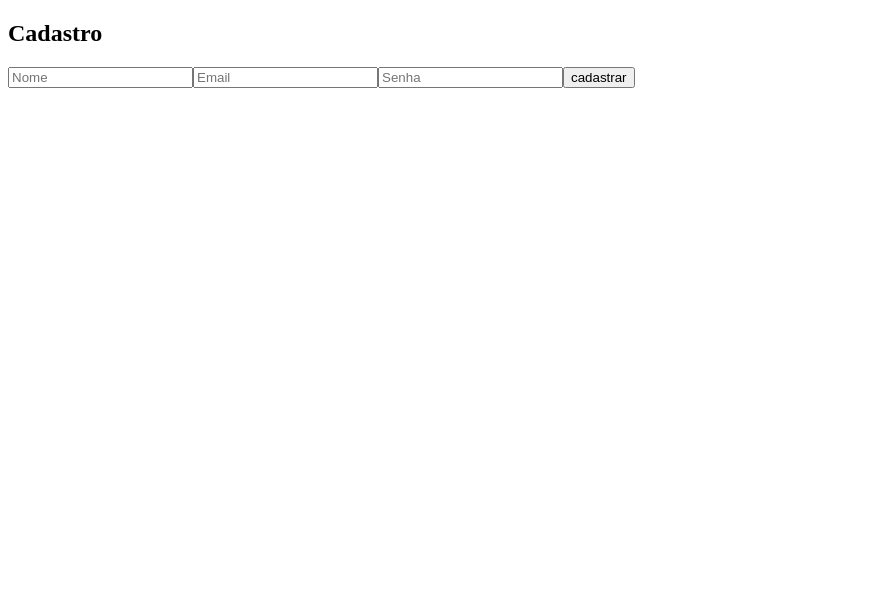
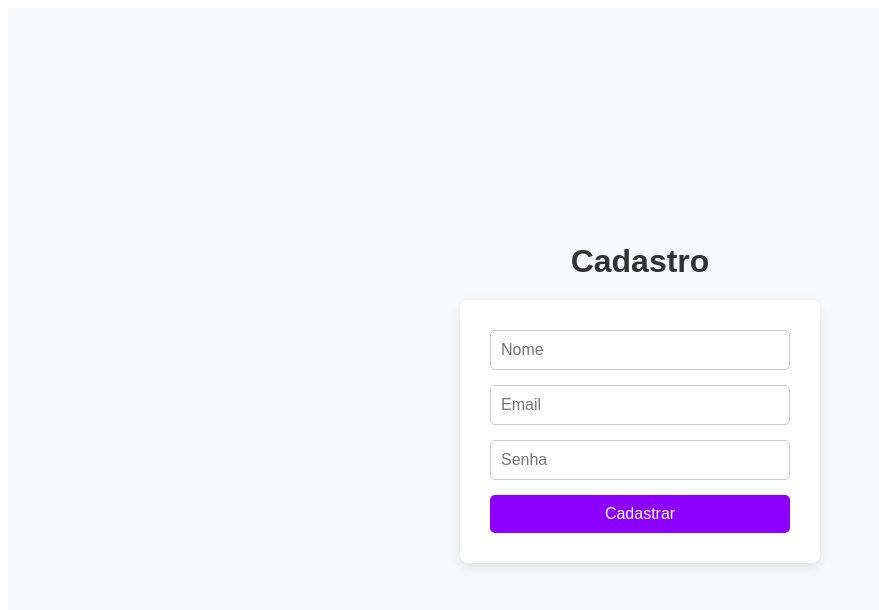
Before and after one commit to olavo-goes/ProjetoPTAS_PTAC, a React (Vite) app in the folder frontend-novo/: page /cadastro in a window 1280 px wide. Shown: the top 610 px of the page, without its empty margins (0-879 px from the left). Built offline with nearby package versions, Linux system fonts and the light colour scheme.

Commit message:
CSS
Criação da css de cada pagina

```diff
--- a/frontend-novo/src/App.jsx
+++ b/frontend-novo/src/App.jsx
@@ -10,7 +10,7 @@ function App () {
     <Router>
       <Routes>
         <Route path="/cadastro" element={<Cadastro />}/>
-        <Route path="/login" element={<Login />}/>
+        <Route path="/" element={<Login />}/>
         <Route path="/area-logada" element={<AreaLogada />} />
       </Routes>
     </Router>
--- a/frontend-novo/src/pages/AreaLogada.jsx
+++ b/frontend-novo/src/pages/AreaLogada.jsx
@@ -1,10 +1,11 @@
 import React from "react";
+import styles from "./AreaLogada.module.css"; // Importa o CSS Module
 
 function AreaLogada() {
   return (
-    <div>
-      <h1>Área logada</h1>
-      <p>Você realizou o login</p>
+    <div className={styles.container}>
+      <h1 className={styles.title}>Área Logada</h1>
+      <p className={styles.text}>Você realizou o login com sucesso!</p>
     </div>
   );
 }
--- /dev/null
+++ b/frontend-novo/src/pages/AreaLogada.module.css
@@ -0,0 +1,20 @@
+.container {
+  display: flex;
+  flex-direction: column;
+  align-items: center;
+  justify-content: center;
+  height: 100vh;
+  background-color: #e9f7ef;
+  font-family: Arial, sans-serif;
+}
+
+.title {
+  font-size: 2.5rem;
+  color: #8c00ff;
+  margin-bottom: 10px;
+}
+
+.text {
+  font-size: 1.2rem;
+  color: #555;
+}
--- a/frontend-novo/src/pages/Cadastro.jsx
+++ b/frontend-novo/src/pages/Cadastro.jsx
@@ -1,6 +1,7 @@
 import React, { useState } from "react";
 import api from "../services/api";
 
+import styles from "./Cadastro.module.css"; // Importando o CSS Module
 
 function Cadastro() {
     const [cadastro, setCadastro] = useState({
@@ -13,32 +14,47 @@ function Cadastro() {
 
     const handleChange = (e) => {
         setCadastro({ ...cadastro, [e.target.name]: e.target.value });
-    }
+    };
+
     const handleSubmit = async (e) => {
         e.preventDefault();
         try {
             const res = await api.post("/usuario/cadastro", cadastro);
-            setMensagem(`usuario cadastrado com o id ${res.data.usuarioId}`)
+            setMensagem(`Usuário cadastrado com o ID ${res.data.usuarioId}`);
+        } catch (err) {
+            setMensagem("Erro ao cadastrar usuário");
         }
-        catch (err) {
-            setMensagem("erro ao cadastrar usuário")
-        }
-    }
-
-
+    };
 
     return (
-        <div>
-            <h2>Cadastro</h2>
-            <form onSubmit={handleSubmit}>
-                <input name="nome" placeholder="Nome" onChange={handleChange} />
-                <input name="email" type="email" placeholder="Email" onChange={handleChange} />
-                <input name="senha" type="password" placeholder="Senha" onChange={handleChange} />
-                <button type="submit">cadastrar</button>
+        <div className={styles.container}>
+            <h2 className={styles.title}>Cadastro</h2>
+            <form onSubmit={handleSubmit} className={styles.form}>
+                <input
+                    name="nome"
+                    placeholder="Nome"
+                    onChange={handleChange}
+                    className={styles.input}
+                />
+                <input
+                    name="email"
+                    type="email"
+                    placeholder="Email"
+                    onChange={handleChange}
+                    className={styles.input}
+                />
+                <input
+                    name="senha"
+                    type="password"
+                    placeholder="Senha"
+                    onChange={handleChange}
+                    className={styles.input}
+                />
+                <button type="submit" className={styles.button}>Cadastrar</button>
             </form>
-            <p>{mensagem}</p>
+            <p className={styles.message}>{mensagem}</p>
         </div>
-    )
+    );
 }
 
 export default Cadastro;
--- /dev/null
+++ b/frontend-novo/src/pages/Cadastro.module.css
@@ -0,0 +1,54 @@
+.container {
+  display: flex;
+  flex-direction: column;
+  align-items: center;
+  justify-content: center;
+  height: 100vh;
+  background-color: #f8f9fa;
+  font-family: Arial, sans-serif;
+}
+
+.title {
+  font-size: 2rem;
+  margin-bottom: 20px;
+  color: #333;
+}
+
+.form {
+  display: flex;
+  flex-direction: column;
+  gap: 15px;
+  width: 300px;
+  padding: 30px;
+  background-color: #ffffff;
+  border-radius: 8px;
+  box-shadow: 0 4px 12px rgba(0, 0, 0, 0.1);
+}
+
+.input {
+  padding: 10px;
+  font-size: 1rem;
+  border: 1px solid #ccc;
+  border-radius: 5px;
+}
+
+.button {
+  padding: 10px;
+   background-color: #8c00ff;
+  color: white;
+  font-size: 1rem;
+  border: none;
+  border-radius: 5px;
+  cursor: pointer;
+  transition: background 0.3s ease;
+}
+
+.button:hover {
+  background-color: #218838;
+}
+
+.message {
+  margin-top: 20px;
+  font-size: 1rem;
+  color: #e40f0f;
+}
--- a/frontend-novo/src/pages/Login.jsx
+++ b/frontend-novo/src/pages/Login.jsx
@@ -1,12 +1,10 @@
-import React from "react";
-import { useState } from "react";
-import { useNavigate } from "react-router-dom";
-
-
+import React, { useState } from "react";
+import { useNavigate, Link } from "react-router-dom";
 import api from "../services/api";
 
+import styles from "./Login.module.css";
+
 function Login() {
-
     const navigate = useNavigate();
 
     const [login, setLogin] = useState({
@@ -14,38 +12,52 @@ function Login() {
         senha: ""
     });
 
-    const [mensagem, setMensagem] = useState("")
-
+    const [mensagem, setMensagem] = useState("");
 
     const handleChange = (e) => {
         setLogin({ ...login, [e.target.name]: e.target.value });
     };
-
 
     const handleSubmit = async (e) => {
         e.preventDefault();
         try {
             const res = await api.post("/usuario/login", login);
             localStorage.setItem("token", res.data.token);
-            navigate("/area-logada")
-            setMensagem("login realizado com sucesso :)")
-        }
-        catch (err) {
-            setMensagem("erro ao realizar login :( ")
+            navigate("/area-logada");
+            setMensagem("Login realizado com sucesso :)");
+        } catch (err) {
+            setMensagem("Erro ao realizar login :(");
         }
     }
 
     return (
-        <div>
-            <h1>Login</h1>
-            <form onSubmit={handleSubmit}>
-                <input name="email" placeholder="Email" onChange={handleChange} />
-                <input name="senha" type="password" placeholder="Senha" onChange={handleChange} />
-                <button type="submit">Entrar</button>
+        <div className={styles.container}>
+            <h1 className={styles.title}>Login</h1>
+            <form onSubmit={handleSubmit} className={styles.form}>
+                <input
+                    name="email"
+                    placeholder="Email"
+                    onChange={handleChange}
+                    className={styles.input}
+                />
+                <input
+                    name="senha"
+                    type="password"
+                    placeholder="Senha"
+                    onChange={handleChange}
+                    className={styles.input}
+                />
+                <button type="submit" className={styles.button}>Entrar</button>
             </form>
-            <p>{mensagem}</p>
+
+            <p className={styles.message}>{mensagem}</p>
+
+            <p>
+                Ainda não tem uma conta?{" "}
+                <Link to="/cadastro">Cadastre-se aqui</Link>
+            </p>
         </div>
-    )
+    );
 }
 
 export default Login;
--- /dev/null
+++ b/frontend-novo/src/pages/Login.module.css
@@ -0,0 +1,54 @@
+.container {
+  display: flex;
+  flex-direction: column;
+  align-items: center;
+  justify-content: center;
+  height: 100vh;
+  background-color: #f4f4f4;
+  font-family: Arial, sans-serif;
+}
+
+.title {
+  font-size: 2rem;
+  margin-bottom: 20px;
+  color: #333;
+}
+
+.form {
+  display: flex;
+  flex-direction: column;
+  gap: 15px;
+  width: 300px;
+  padding: 30px;
+  background-color: #fff;
+  border-radius: 8px;
+  box-shadow: 0 0 10px rgba(0, 0, 0, 0.1);
+}
+
+.input {
+  padding: 10px;
+  font-size: 1rem;
+  border: 1px solid #ccc;
+  border-radius: 5px;
+}
+
+.button {
+  padding: 10px;
+  background-color: #8c00ff;
+  color: white;
+  font-size: 1rem;
+  border: none;
+  border-radius: 5px;
+  cursor: pointer;
+  transition: background 0.3s ease;
+}
+
+.button:hover {
+  background-color: #0056b3;
+}
+
+.message {
+  margin-top: 20px;
+  font-size: 1rem;
+  color: #ff0000;
+}
```
Also changed, not shown: frontend-novo/src/Components/Footer.jsx (added), frontend-novo/src/Components/Header.jsx (added), 2 other files (tests, documents, lock files or other folders).
